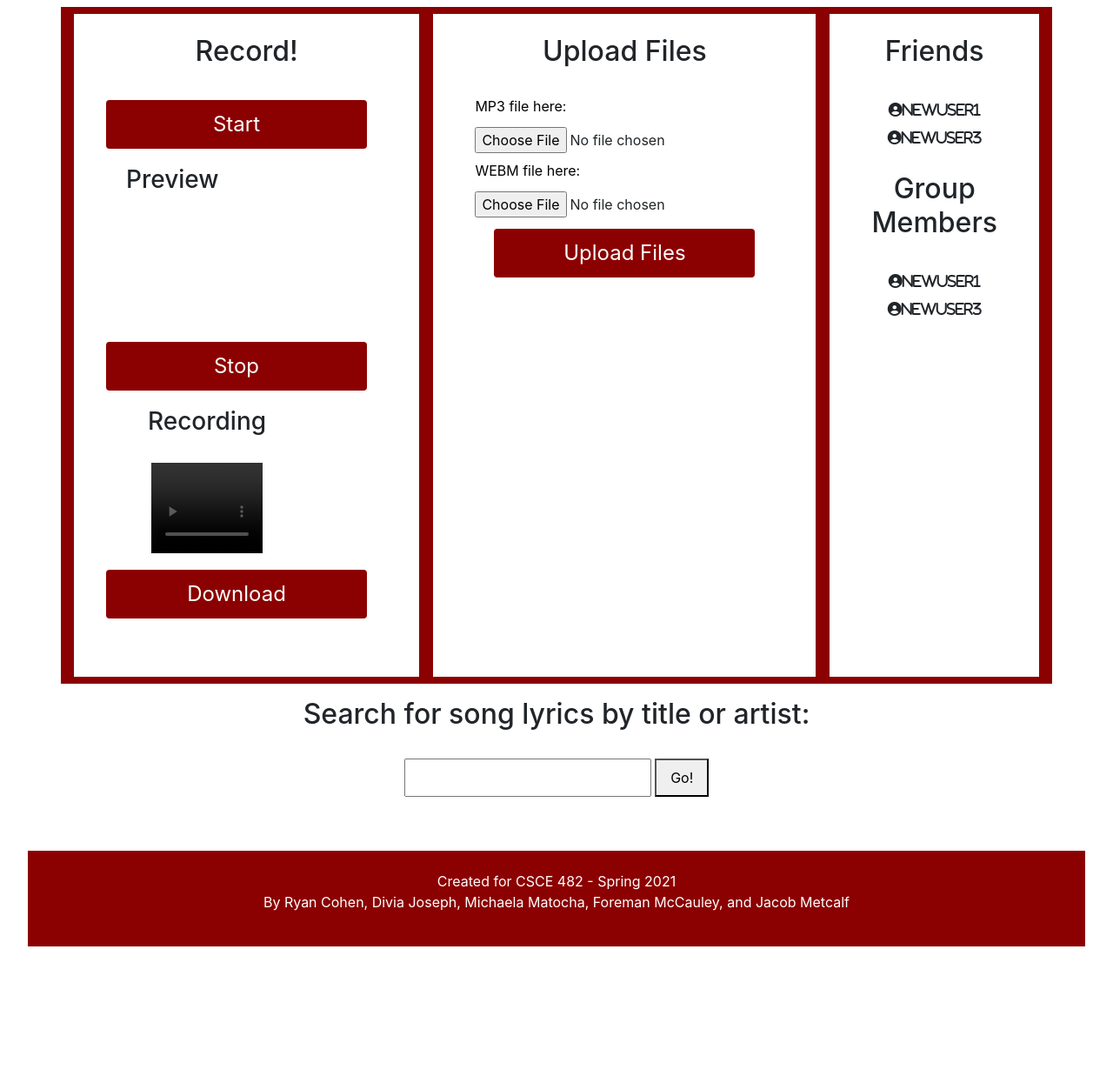
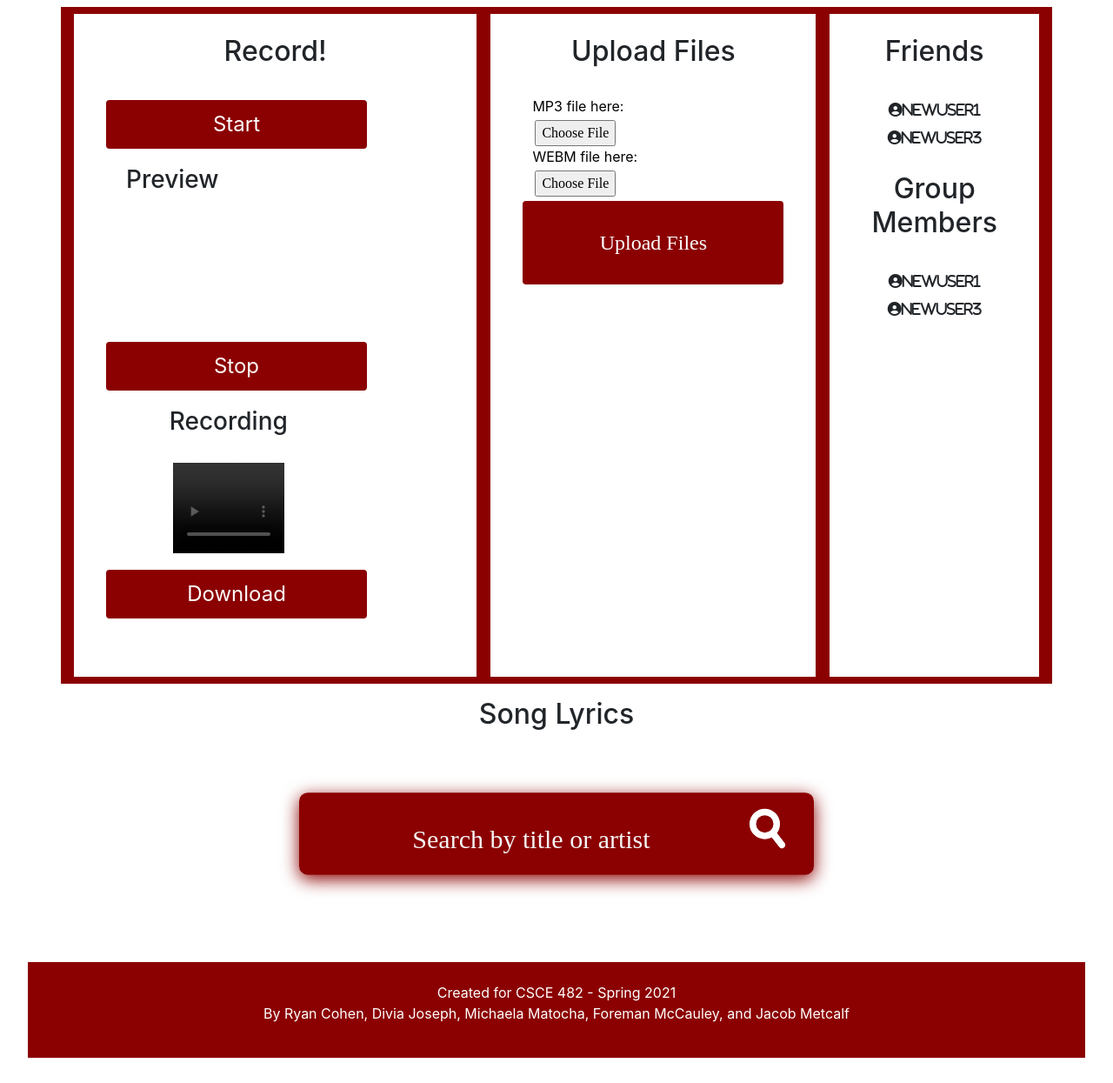
Before and after one commit to foremanmccauley/Karaoke_Capstone, a Django app: page /recording in a window 1280 px wide. Shown: the part 116-1361 px from the top of the page at 87% size. Before the commit the page ends 1204 px from the top, so only its background shows below. Run offline with Django 3.2, Linux system fonts and the light colour scheme; a user stored in the database is signed in; data comes from the database, SQL or seed files in the repository; data that the repository does not hold is empty; some libraries are stand-ins or nearby versions; some web fonts are replaced.

Commit message:
Updated song lyrics search bar

```diff
--- a/karaoke/karaoke/static/css/recording.css
+++ b/karaoke/karaoke/static/css/recording.css
@@ -37,3 +37,143 @@ label {
     background-color: white;
     width: 100%;
 }
+.tb
+{
+    display: table;
+    width: 100%;
+}
+
+.td
+{
+    display: table-cell;
+}
+
+input, button
+{
+    color: #fff;
+    font-family: Nunito;
+    padding: 0;
+    margin: 0;
+    border: 0;
+    background-color: transparent;
+    outline: none;
+}
+
+#cover
+{
+    position: relative;
+    left: 0;
+    right: 0;
+
+    background-color: darkred;
+    border-radius: 20px;
+    box-shadow: 0 10px 40px darkred, 0 0 0 20px #ffffffeb;
+    transform: scale(0.5);
+}
+
+input[type="text"]
+{
+    width: 100%;
+    height: 96px;
+    font-size: 60px;
+    line-height: 1;
+}
+
+input[type="text"]::placeholder
+{
+    color: whitesmoke;
+}
+
+#s-cover
+{
+    width: 1px;
+}
+
+button
+{
+    position: relative;
+    display: block;
+    width: 84px;
+    height: 96px;
+    cursor: pointer;
+}
+
+#s-circle
+{
+    position: relative;
+    top: -8px;
+    left: 0;
+    width: 70px;
+    height: 70px;
+    margin-top: 0;
+    border-width: 15px;
+    border: 15px solid #fff;
+    background-color: transparent;
+    border-radius: 50%;
+    transition: 0.5s ease all;
+}
+
+button span
+{
+    position: absolute;
+    top: 68px;
+    left: 43px;
+    display: block;
+    width: 45px;
+    height: 15px;
+    background-color: transparent;
+    border-radius: 10px;
+    transform: rotateZ(52deg);
+    transition: 0.5s ease all;
+}
+
+button span:before, button span:after
+{
+    content: '';
+    position: absolute;
+    bottom: 0;
+    right: 0;
+    width: 45px;
+    height: 15px;
+    background-color: #fff;
+    border-radius: 10px;
+    transform: rotateZ(0);
+    transition: 0.5s ease all;
+}
+
+#s-cover:hover #s-circle
+{
+    top: -1px;
+    width: 67px;
+    height: 15px;
+    border-width: 0;
+    background-color: #fff;
+    border-radius: 20px;
+}
+
+#s-cover:hover span
+{
+    top: 50%;
+    left: 56px;
+    width: 25px;
+    margin-top: -9px;
+    transform: rotateZ(0);
+}
+
+#s-cover:hover button span:before
+{
+    bottom: 11px;
+    transform: rotateZ(52deg);
+}
+
+#s-cover:hover button span:after
+{
+    bottom: -11px;
+    transform: rotateZ(-52deg);
+}
+#s-cover:hover button span:before, #s-cover:hover button span:after
+{
+    right: -6px;
+    width: 40px;
+    background-color: #fff;
+}
--- a/karaoke/karaoke/templates/recording.html
+++ b/karaoke/karaoke/templates/recording.html
@@ -67,11 +67,20 @@
       </div>
   </div>
 </div>
-<h2> Search for song lyrics by title or artist: </h2>
-<form action="" method="get">
-  <input type="text" name="songdetail">
-  <button type="submit" value="Go">Go!</button>
-</form>
+<h2> Song Lyrics </h2>
+<div id="cover">
+  <form action="" method="get">
+    <div class="tb">
+      <div class="td"><input type="text" placeholder = "Search by title or artist" name="songdetail"></div>
+        <div class ="td" id="s-cover">
+          <button type="submit" value="Go">
+            <div id = "s-circle"></div>
+            <span></span>
+          </button>
+        </div>
+    </div>
+  </form>
+</div>
 <div class="row">
   {% for i in hits %}
   <div class="column">
@@ -88,8 +97,8 @@
 var elements = document.getElementsByClassName("column");
 var i;
 for (i = 0; i < elements.length; i++) {
-  elements[i].style.msFlex = "25%";
-  elements[i].style.flex = "25%";
+  elements[i].style.msFlex = "33.3%";
+  elements[i].style.flex = "33.3%";
 }
 </script>
 </body>
```
